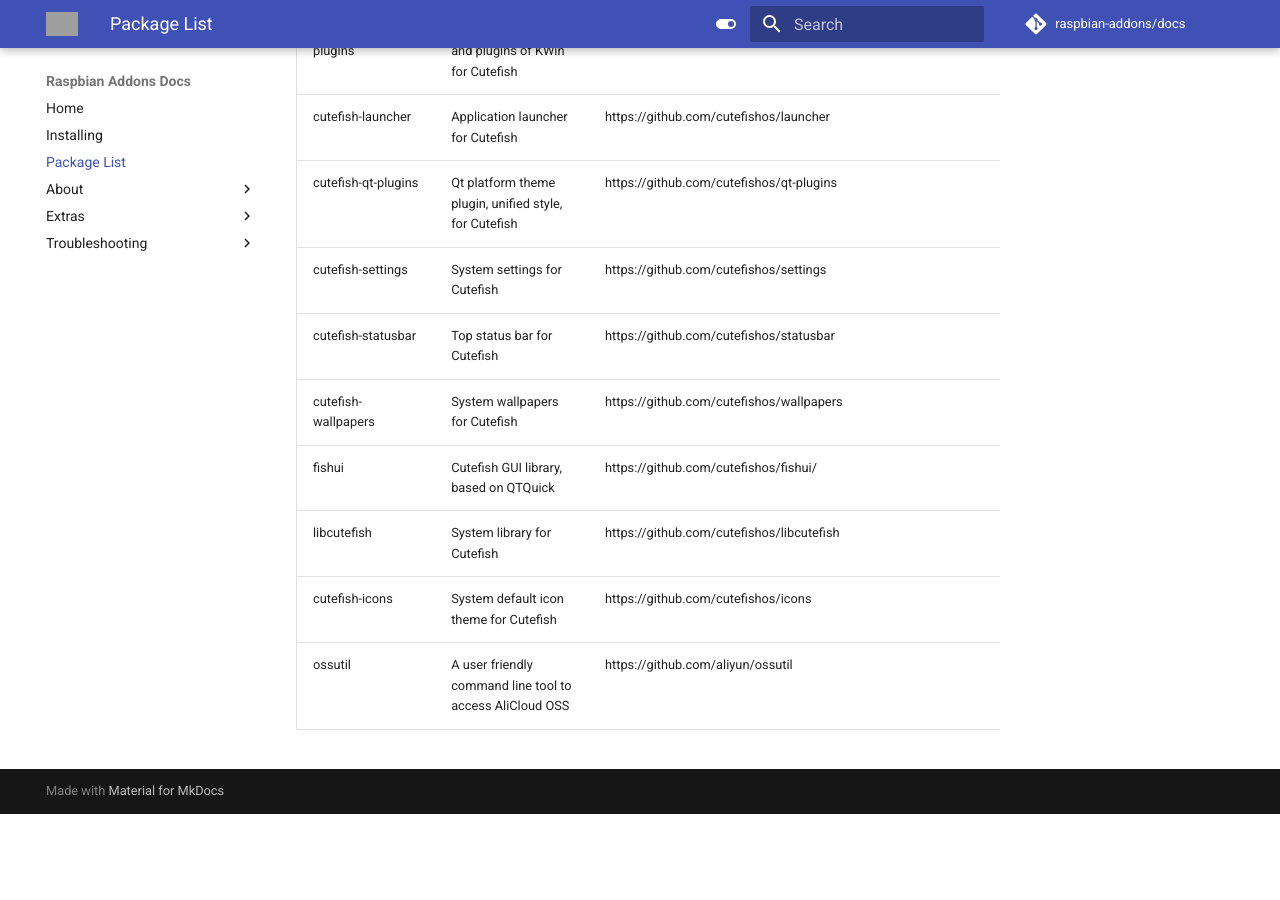
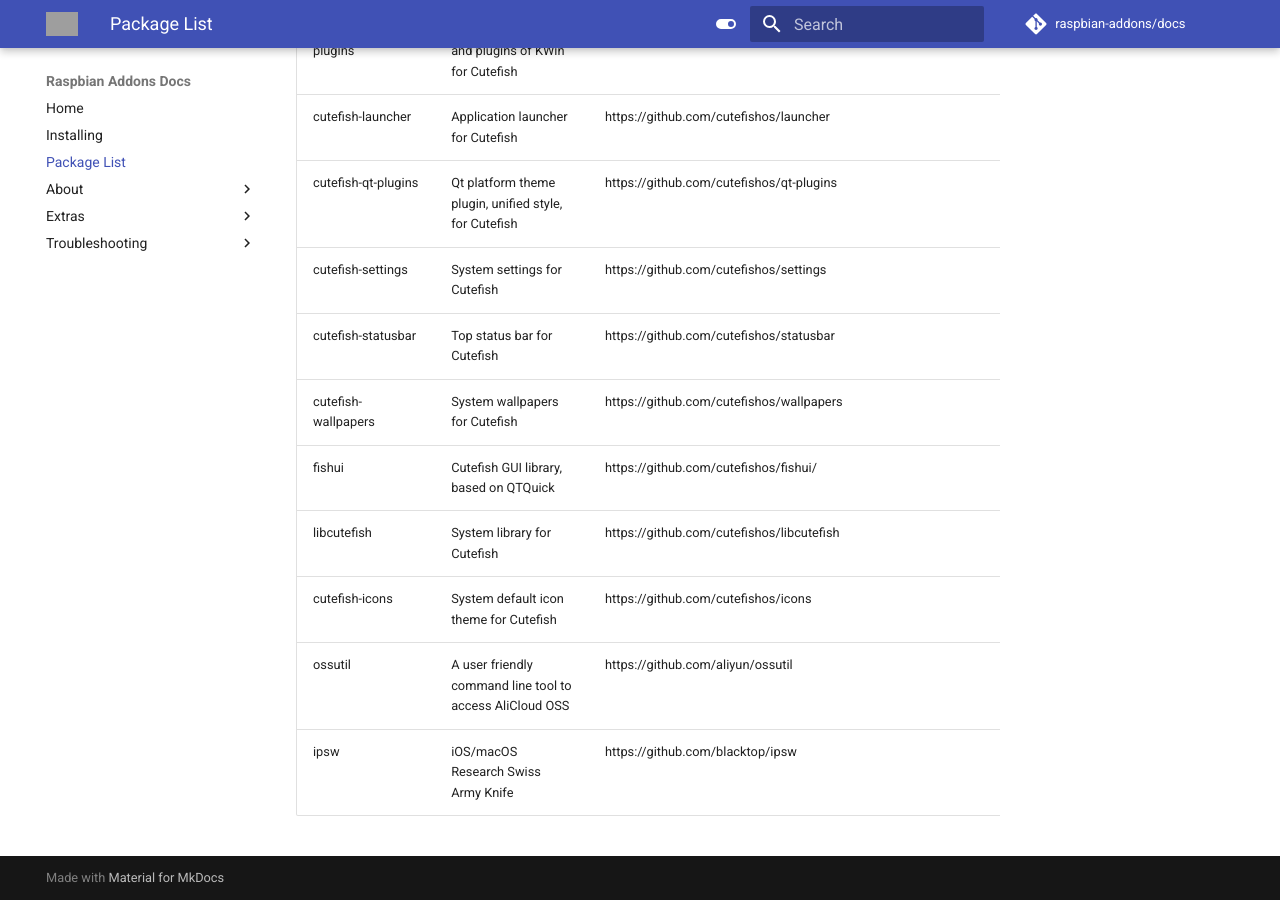
Before and after one commit to raspbian-addons/docs, an MkDocs documentation site: the page built from docs/package-list.md, in a window 1280 px wide and 900 px high, scrolled down 18682 px. Built offline with MkDocs 1.6.1 and Material for MkDocs 9.7.7, drawn with Linux system fonts in a browser that asks for light colours; comment, search, counter and statistics services are not loaded; before the commit the page ends 19496 px from its top, so only the background shows below that; grey boxes are pictures that could not be loaded.

Commit message:
packagelist: add ipsw (#19)

```diff
--- a/docs/package-list.md
+++ b/docs/package-list.md
@@ -233,3 +233,4 @@
 | libcutefish | System library for Cutefish | https://github.com/cutefishos/libcutefish |
 | cutefish-icons | System default icon theme for Cutefish | https://github.com/cutefishos/icons |
 | ossutil | A user friendly command line tool to access AliCloud OSS | https://github.com/aliyun/ossutil |
+| ipsw | iOS/macOS Research Swiss Army Knife | https://github.com/blacktop/ipsw |
```
